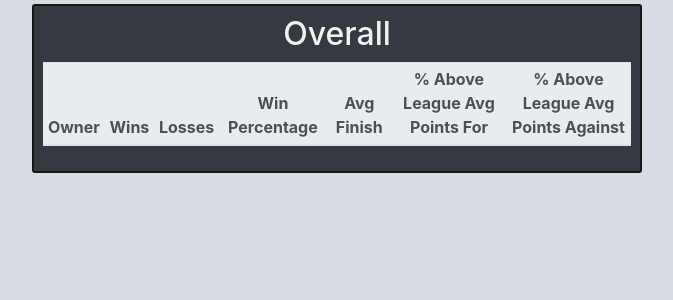
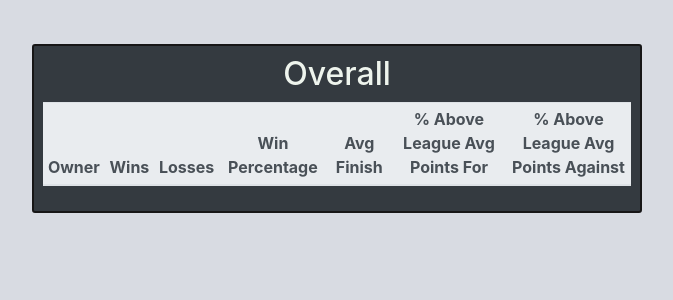
Before and after one commit to tfred89/rswk-ff-site, a Django app: template templates/basic_app/past_seasons.html in a window 1280 px wide. Shown: the part 56-356 px from the top of the page, without its empty margins (307-980 px from the left). Run offline with Django 3.2, Linux system fonts and the light colour scheme; the template is opened without the code that fills it, so the values that code supplies are empty; data comes from the database, SQL or seed files in the repository; some libraries are stand-ins or nearby versions.

Commit message:
updated table formatting

```diff
--- a/basic_app/api_functions.py
+++ b/basic_app/api_functions.py
@@ -99,6 +99,7 @@ def get_trophies():
     if gw < 14:
         scores = CurrentSeason.objects.filter(year=2020).order_by('-point_dif')
         margin = scores[0]
+        margin_score = f'{round(margin.points_for - margin.points_against, 2)} pt win'
         standings = Rankings.objects.filter(game_week=gw)
         bl = scores.filter(result=0).order_by('-points_for')[0]
         most_points = standings.order_by('-points_for')[0]
@@ -134,7 +135,7 @@ def get_trophies():
         'week10_16': ['$20', 'TBD'],
         'highest_loss': ['$10', bl.team_name, bl.points_for, bl.game_week],
         'high_score': ['$10', big_week.team_name, big_week.points_for, big_week.game_week],
-        'margin': ['$10', margin.team_name, margin.points_for, margin.game_week],
+        'margin': ['$10', margin.team_name, margin_score, margin.game_week],
         'most_against': ['$10', most_against.team_name],
 
     }
--- a/templates/basic_app/base.html
+++ b/templates/basic_app/base.html
@@ -60,6 +60,9 @@
         padding-top: 20px;
       }
       .weekly{
+        margin-top: 40px;
+      }
+      .past-season-cont{
         margin-top: 40px;
       }
     </style>
--- a/templates/basic_app/home.html
+++ b/templates/basic_app/home.html
@@ -476,6 +476,7 @@
             </div>
           </div>
 
+          {% if week > 9 %}
           <div class="row justify-content-center rowone row-eq-height">
             <div class="col-lg-7">
               <div class="chart-container flex-fill" style ="position: relative;">
@@ -484,6 +485,7 @@
             </div>
           </div>
 
+          {% endif %}
 
           <div class="row justify-content-center rowone row-eq-height">
             <div class="col-lg-7" align="center">
--- a/templates/basic_app/past_seasons.html
+++ b/templates/basic_app/past_seasons.html
@@ -1,7 +1,7 @@
 <!DOCTYPE html>
 {% extends "basic_app/base.html" %}
     {% block body_block %}
-    <div class="container-fluid text-center">
+    <div class="container-fluid text-center past-season-cont">
       <div class="row justify-content-center align-items-center">
         <div class="col-xl-6">
           <div class="table-responsive boxy">
@@ -44,7 +44,7 @@
     {% if past_szn %}
 
 
-    <div class="container-fluid text-center">
+    <div class="container-fluid text-center past-season-cont">
       <div class="row justify-content-center align-items-center">
         <div class="col-xl-6">
           <div class="table-responsive boxy">
@@ -88,7 +88,7 @@
         </div>
       </div>
 
-      <div class="container-fluid text-center">
+      <div class="container-fluid text-center past-season-cont">
         <div class="row justify-content-center align-items-center">
           <div class="col-xl-6">
             <div class="table-responsive boxy">
@@ -132,7 +132,7 @@
           </div>
         </div>
 
-        <div class="container-fluid text-center">
+        <div class="container-fluid text-center past-season-cont">
           <div class="row justify-content-center align-items-center">
             <div class="col-xl-6">
               <div class="table-responsive boxy">
@@ -176,7 +176,7 @@
             </div>
           </div>
 
-          <div class="container-fluid text-center">
+          <div class="container-fluid text-center past-season-cont">
             <div class="row justify-content-center align-items-center">
               <div class="col-xl-6">
                 <div class="table-responsive boxy">
@@ -220,7 +220,7 @@
               </div>
             </div>
 
-            <div class="container-fluid text-center">
+            <div class="container-fluid text-center past-season-cont">
               <div class="row justify-content-center align-items-center">
                 <div class="col-xl-6">
                   <div class="table-responsive boxy">
@@ -265,7 +265,7 @@
               </div>
 
 
-              <div class="container-fluid text-center">
+              <div class="container-fluid text-center past-season-cont">
                 <div class="row justify-content-center align-items-center">
                   <div class="col-xl-6">
                     <div class="table-responsive boxy">
--- a/templates/basic_app/player.html
+++ b/templates/basic_app/player.html
@@ -100,7 +100,7 @@ $(document).ready(function(){
 
 {% block body_block %}
 
-<div class="row justify-content-center rowone row-eq-height">
+<div class="row justify-content-center rowone row-eq-height past-season-cont">
   <div class="col-lg-7">
     <div class="chart-container flex-fill" style ="position: relative">
     <canvas id="lineChart" style='display:block'></canvas>
```
